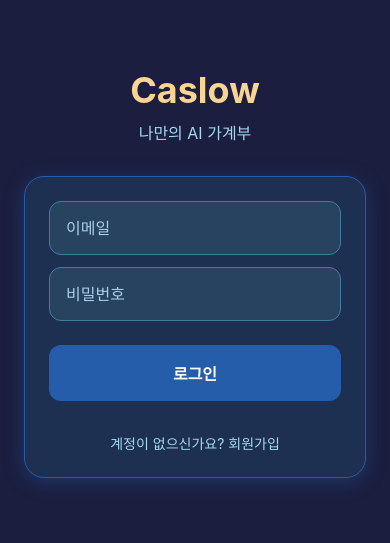
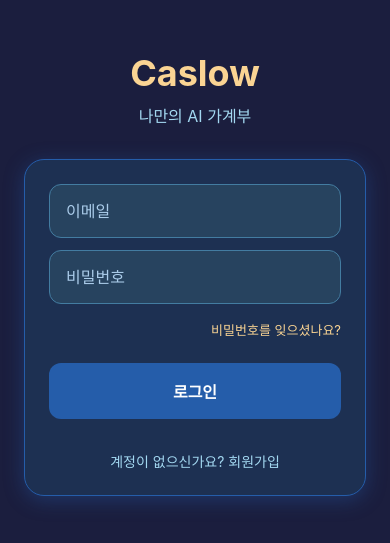
Before and after one commit to G0ngsy/caslow, a React Native app in the folder frontend/: screen / in a window 390 px wide. Shown: the part 149-692 px from the top of the page. Built offline with nearby package versions, Linux system fonts and the light colour scheme; no server answers.

Commit message:
비밀번호 재설정 추가

```diff
--- a/frontend/src/screens/LoginScreen.tsx
+++ b/frontend/src/screens/LoginScreen.tsx
@@ -52,6 +52,15 @@ const styles = StyleSheet.create({
     color: Colors.textSub,
     fontSize: 14,
   },
+  forgotButton: {
+    alignItems: 'flex-end',
+    marginTop: 4,
+    marginBottom: 12,
+  },
+  forgotText: {
+    color: Colors.accentLight,
+    fontSize: 13,
+  },
 });
 
 export default function LoginScreen({ onNavigateSignup }: { onNavigateSignup?: () => void }) {
@@ -71,6 +80,20 @@ export default function LoginScreen({ onNavigateSignup }: { onNavigateSignup?: (
     if (!val) return '';
     if (val.length < 6) return '비밀번호는 6자 이상이어야 합니다';
     return '';
+  };
+
+  const handleForgotPassword = async () => {
+    const trimmed = email.trim();
+    if (!trimmed || !EMAIL_REGEX.test(trimmed)) {
+      Alert.alert('안내', '이메일을 먼저 입력해주세요.');
+      return;
+    }
+    const { error } = await supabase.auth.resetPasswordForEmail(trimmed);
+    if (error) {
+      Alert.alert('오류', '메일 전송에 실패했어요. 다시 시도해주세요.');
+    } else {
+      Alert.alert('메일 전송 완료', `${trimmed}로 비밀번호 재설정 링크를 보냈어요.\n메일함을 확인해주세요.`);
+    }
   };
 
   const handleLogin = async () => {
@@ -122,6 +145,9 @@ export default function LoginScreen({ onNavigateSignup }: { onNavigateSignup?: (
             onSubmitEditing={handleLogin}
             error={passwordError}
           />
+          <TouchableOpacity style={styles.forgotButton} onPress={handleForgotPassword}>
+            <Text style={styles.forgotText}>비밀번호를 잊으셨나요?</Text>
+          </TouchableOpacity>
           <Button title={loading ? '로그인 중...' : '로그인'} onPress={handleLogin} />
 
           <TouchableOpacity style={styles.linkButton} onPress={onNavigateSignup}>
```
